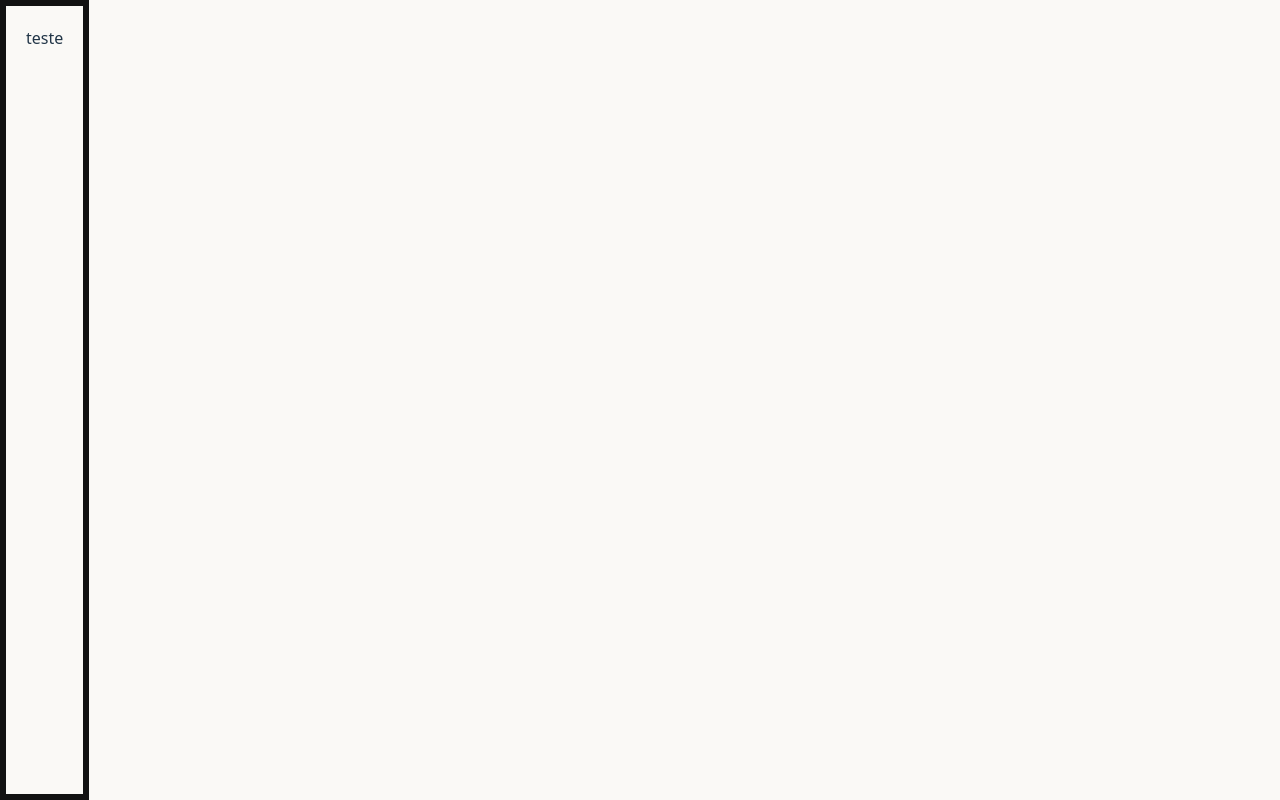
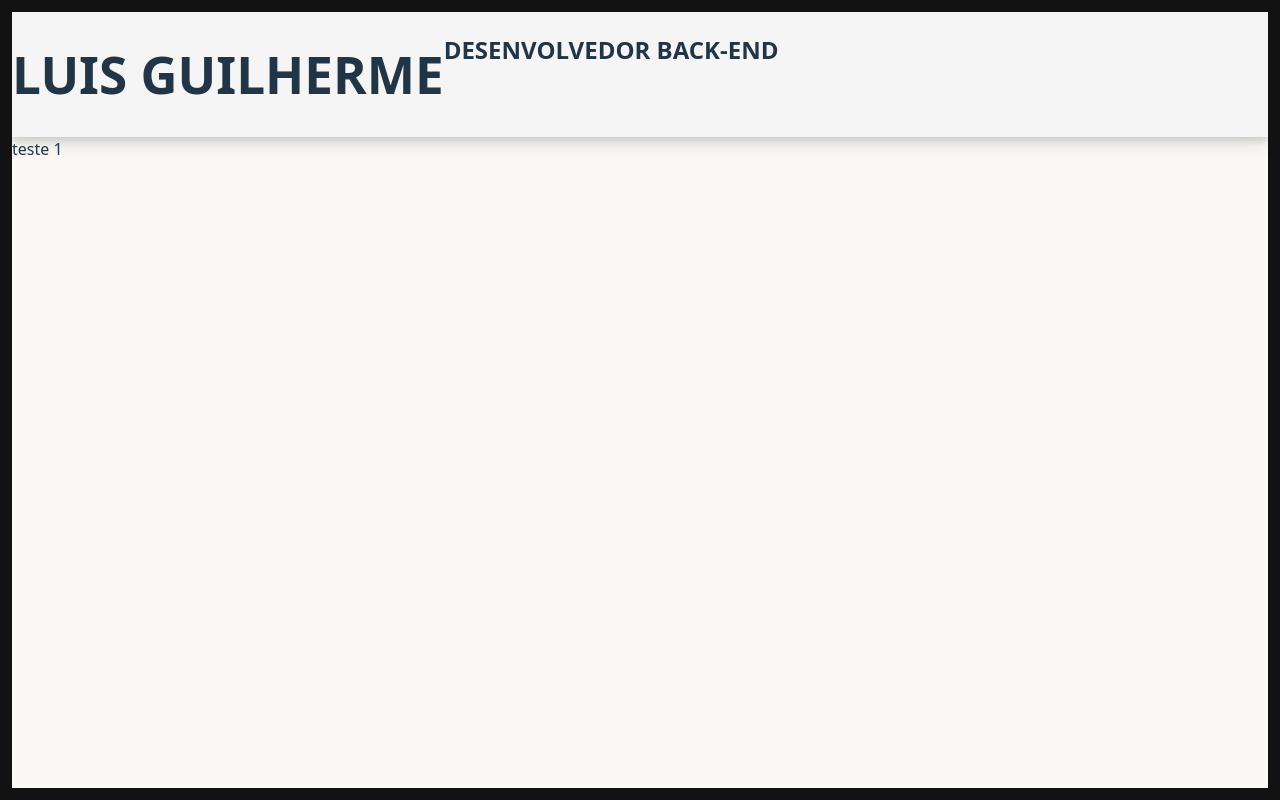
Before and after one commit to luisguilhermedacruz/portfolio_luisguilherme, a React (Vite) app: page / in a window 1280 px wide. Built offline with nearby package versions, Linux system fonts and the light colour scheme.

Commit message:
Inicio do navbar e alterações em algumas fontes

```diff
--- a/package.json
+++ b/package.json
@@ -11,7 +11,9 @@
   },
   "dependencies": {
     "react": "^19.1.1",
-    "react-dom": "^19.1.1"
+    "react-dom": "^19.1.1",
+    "react-icons": "^5.5.0",
+    "react-router-dom": "^7.9.4"
   },
   "devDependencies": {
     "@eslint/js": "^9.36.0",
--- a/src/App.css
+++ b/src/App.css
@@ -1,29 +1,19 @@
 @import url('./styles/global.css');
 
 .app_container {
-  /* === CONFIGURAÇÕES BÁSICAS === */
-  width: 100%;
-  min-height: 100vh;
+  position: fixed; /* cobre toda a tela */
+  top: 0;
+  left: 0;
+
+  width: 100vw;
+  height: 100vh;
+
+  background-color: var(--white_tree);
+  border: 12px solid var(--black);
   box-sizing: border-box;
 
-  /* === COR DE FUNDO === */
-  background-color: var(--white_tree);
-
-  /* === MOLDURA PRETA === */
-  border: 6px solid var(--black); /* ajusta a espessura como quiser */
-  border-radius: 0; /* pode por 12px se quiser cantos arredondados */
-
-  /* === GARANTIR ESPAÇAMENTO INTERNO === */
-  padding: 20px;
-
-  /* === EVITA QUE O CONTEÚDO ULTRAPASSE AS BORDAS === */
-  overflow-x: hidden;
-  overflow-y: auto;
-
-  /* === AJUSTA O TAMANHO NA TELA === */
-  min-height: 100vh;
-
-  /* === CENTRALIZA O CONTEÚDO EM ALGUNS CASOS === */
   display: flex;
   flex-direction: column;
+
+  overflow: hidden;
 }
--- a/src/App.jsx
+++ b/src/App.jsx
@@ -1,14 +1,15 @@
-// App.jsx
 import './App.css';
 import './styles/global.css';
 import Home from '../src/components/Home';
+import Navbar from '../src/components/Navbar';
 
 
 function App() {
   return (
     <div className="app_container">
-      <Home/>
-    </div>
+        <Navbar/>
+        <Home/>
+      </div>
   );
 }
 
--- /dev/null
+++ b/src/components/ButtonsNav.jsx
@@ -0,0 +1,13 @@
+import { TiThMenu } from "react-icons/ti";
+import style from '../styles/ButtonsNav.module.css';
+
+const ButtonsNav = () => {
+  return (
+    <div className={style.buttons_nav}>
+        <TiThMenu />
+        <h1>PT-BR</h1>
+    </div>
+  )
+}
+
+export default ButtonsNav
--- a/src/components/Home.jsx
+++ b/src/components/Home.jsx
@@ -2,7 +2,7 @@ import React from 'react'
 
 const Home = () => {
   return (
-    <div>teste</div>
+    <div>teste 1</div>
   )
 }
 
--- /dev/null
+++ b/src/components/Navbar.jsx
@@ -0,0 +1,20 @@
+import style from '../styles/navbar.module.css';
+import ButtonsNav from './ButtonsNav';
+
+const Navbar = () => {
+  return (
+    <div className={style.navbar_container}>
+        <div className={style.navbar_mobile}>
+          <h1 className={style.title_mobile}>LG</h1>
+          <ButtonsNav/>
+        </div>
+        <div className={style.navbar_desktop}>
+            <h1 className={style.title_desktop_name}>LUIS GUILHERME</h1>
+            <h2 className={style.title_desktop_sub}>DESENVOLVEDOR BACK-END</h2>
+        </div>
+
+    </div>
+  )
+}
+
+export default Navbar
--- /dev/null
+++ b/src/styles/ButtonsNav.module.css
@@ -0,0 +1,11 @@
+@import url(../styles//global.css);
+
+.buttons_nav{
+    display: flex;
+    flex-direction: row;
+}
+
+.buttons_nav svg {
+    color: var(--black);
+    font-size: 3rem;
+}
--- /dev/null
+++ b/src/styles/Navbar.module.css
@@ -0,0 +1,49 @@
+@import url('../styles/global.css');
+
+.navbar_container{
+    display: flex;
+    flex-direction: row;
+    background-color: var(--white_one);
+    box-shadow:
+    0 4px 6px rgba(0, 0, 0, 0.1),
+    0 8px 16px rgba(0, 0, 0, 0.1);
+}
+
+    .navbar_mobile{
+        display: flex;
+        flex-direction: row;
+    }
+
+.title_mobile{
+    font-size: 10px;
+    color: var(--black);
+    font-family: var(--font_secondary);
+    font-size: 3.5rem;
+    margin: 14px 0 12px 14px;
+    color: var(--black);
+}
+
+.navbar_desktop{
+    display: none;
+}
+
+@media (min-width: 768px) {
+
+    .navbar_mobile{
+        display: none;
+    }
+
+    .navbar_desktop{
+        display: flex;
+        flex-direction: row;
+    }
+
+     .title_dekstop_name{
+    font-size: 10px;
+    color: var(--black);
+    font-family: var(--font_secondary);
+    font-size: 3.5rem;
+    margin: 14px 0 12px 14px;
+
+    }
+}
```
Also changed, not shown: 1 other file (tests, documents, lock files or other folders).
